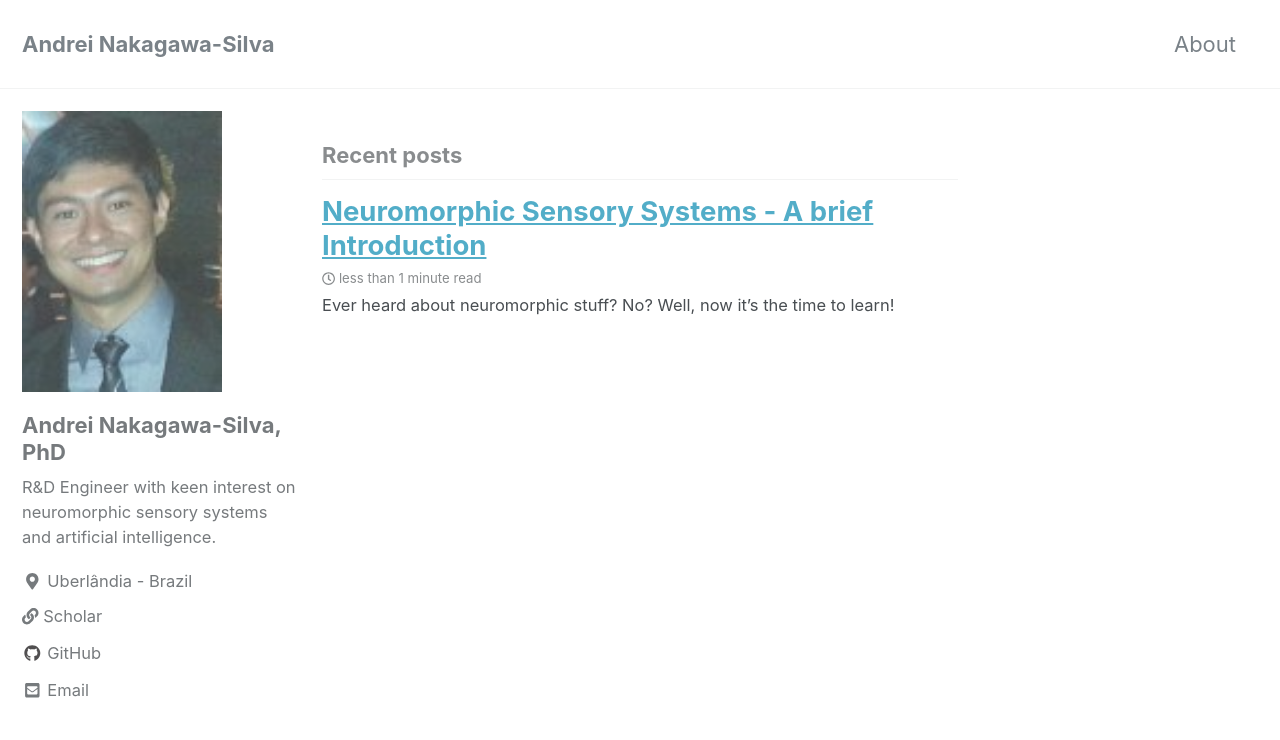
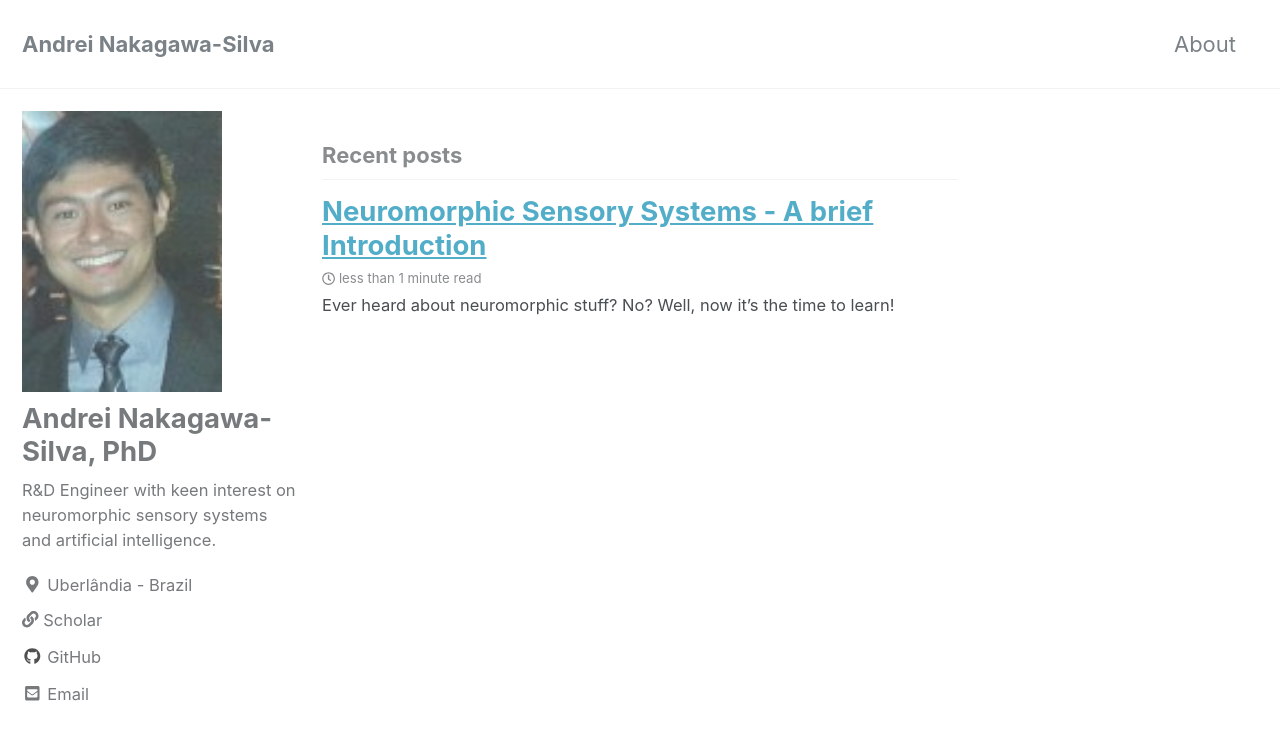
Before and after one commit to andreinakagawa/andreinakagawa.github.io, a Jekyll site: the page built from index.html, in a window 1280 px wide and 900 px high. Shown: the top 740 px of the window. Built offline with Jekyll 4.4.1, drawn with Linux system fonts in a browser that asks for light colours; nearby versions of some CDN libraries; the list of posts is cut into pages by our own code.

Commit message:
updated profile

```diff
--- a/_sass/minimal-mistakes/_sidebar.scss
+++ b/_sass/minimal-mistakes/_sidebar.scss
@@ -161,13 +161,13 @@
   margin: 0;
 
   @include breakpoint($large) {
-    margin-top: 20px;
-    margin-bottom: 20px;
+    margin-top: 10px;
+    margin-bottom: 10px;
   }
 }
 .sidebar .author__name {
   font-family: $sans-serif;
-  font-size: $type-size-5;
+  font-size: $type-size-4;
 }
 
 .author__bio {
```
